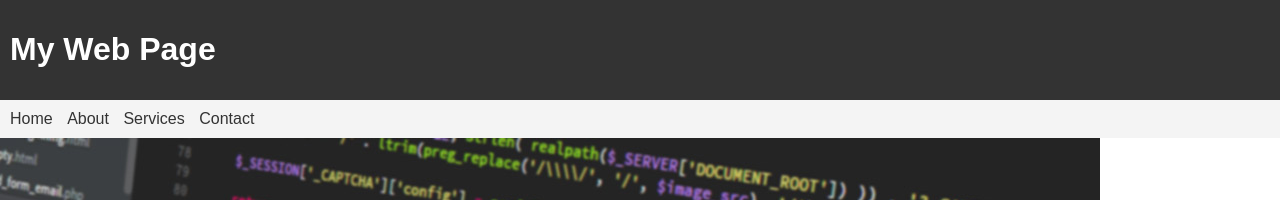
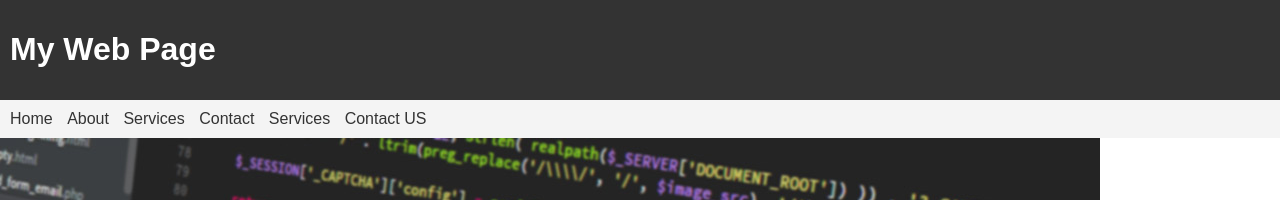
Before and after one commit to PandeyNikhil1/WebDev, a plain HTML site: page index.html in a window 1280 px wide. Shown: the top 200 px of the page. Drawn offline with Linux system fonts and the light colour scheme.

Commit message:
New Links Added

```diff
--- a/index.html
+++ b/index.html
@@ -47,6 +47,8 @@
       <li><a href="#">About</a></li>
       <li><a href="#">Services</a></li>
       <li><a href="#">Contact</a></li>
+      <li><a href="#">Services</a></li>
+      <li><a href="#">Contact US</a></li>
     </ul>
   </nav>
 
```
